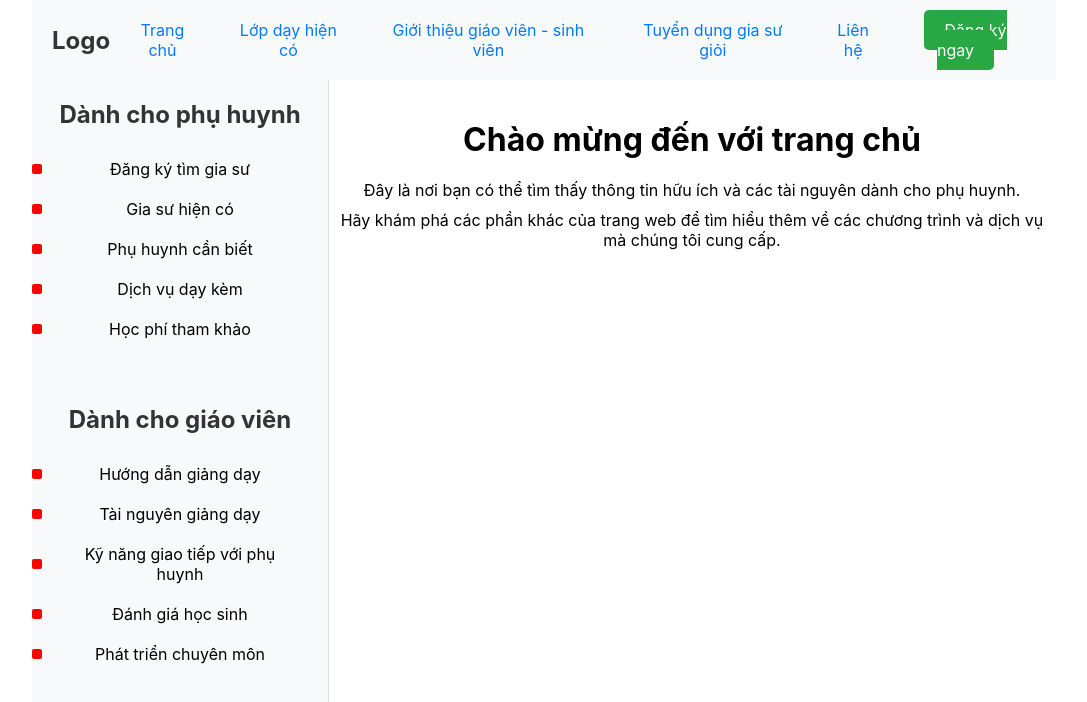
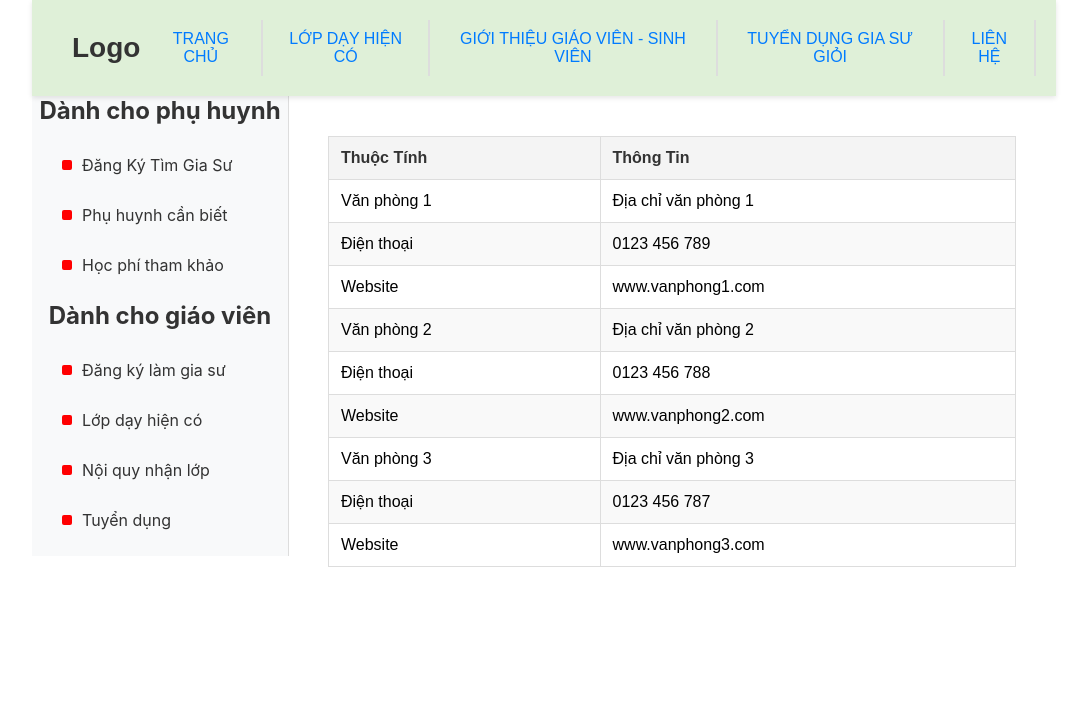
Before and after one commit to Thanh3Bien/WebGS-Version2, a React (Create React App) app: page /lien-he in a window 1280 px wide. Shown: the top 702 px of the page, without its empty margins (96-1183 px from the left). Built offline with nearby package versions, Linux system fonts and the light colour scheme.

Commit message:
edit content and link to

```diff
--- a/package.json
+++ b/package.json
@@ -9,6 +9,7 @@
     "postcss": "^8.5.2",
     "react": "^19.0.0",
     "react-dom": "^19.0.0",
+    "react-router-dom": "^7.1.5",
     "react-scripts": "^5.0.1",
     "tailwindcss": "^4.0.6",
     "web-vitals": "^4.2.4"
@@ -36,5 +37,8 @@
       "last 1 firefox version",
       "last 1 safari version"
     ]
+  },
+  "devDependencies": {
+    "@babel/plugin-proposal-private-property-in-object": "^7.21.11"
   }
 }
--- a/src/App.js
+++ b/src/App.js
@@ -1,43 +1,41 @@
 import logo from './logo.svg';
 import React, {useState} from 'react';
+import { BrowserRouter as Router, Route, Routes } from 'react-router-dom';
 import './App.css';
 import Header from './Header/Header';
 import ParentList from './Components/ParentList/Parent';
 import TeacherList from './Components/TeacherList/Teacher';
+//Header Tag
 import Home from './Components/HomePage/Home'
+import Contact from './Components/ContactPage/Contact';
 
 //ParentList
 import ParentKnow from './Components/ParentListContent/ParentKnow/ParentKnow';
 import FindingRegister from './Components/ParentListContent/FindingRegister/FindingRegister';
+import Fee from './Components/ParentListContent/Fee/Fee';
 
 const App = () => {
-  const [activePage, setActivePage] = useState('home'); // Trạng thái để theo dõi trang hiện tại
-
-  const handleListClick = (id) => {
-    if (id === 1) {
-      setActivePage('findingRegister'); // Chuyển sang trang FindingRegister
-    } else if (id === 3) {
-      setActivePage('parentKnow'); // Chuyển sang trang ParentKnow
-    } else {
-      setActivePage('home'); // Quay lại trang Home cho các ID khác
-    }
-  };
-
   return (
+    <Router>
       <div className="App">
         <Header />
         <div className="container">
           <div className="sidebar">
-          <ParentList handleListClick={handleListClick} />
-          <TeacherList handleListClick={handleListClick} />
+            <ParentList />
+            <TeacherList />
           </div>
           <div className="content">
-          {activePage === 'home' && <Home />}
-          {activePage === 'parentKnow' && <ParentKnow />}
-          {activePage === 'findingRegister' && <FindingRegister />}
+            <Routes>
+              <Route path="/" element={<Home />} />
+              <Route path="/lien-he" element={<Contact />} />
+              <Route path="/parent-know" element={<ParentKnow />} />
+              <Route path="/finding-register" element={<FindingRegister />} />
+              <Route path="/fee" element={<Fee />} />
+            </Routes>
           </div>
         </div>
       </div>
+    </Router>
   );
 };
 
--- a/src/Components/ContactPage/Contact.css
+++ b/src/Components/ContactPage/Contact.css
@@ -0,0 +1,45 @@
+.contact-container {
+    display: flex;
+    align-items: center;
+    justify-content: center;
+    max-width: 800px; /* Giới hạn chiều rộng của container */
+    margin: 0 auto; /* Căn giữa container */
+    padding: 20px; /* Khoảng cách bên trong */
+    font-family: Arial, sans-serif; /* Phông chữ */
+  }
+
+
+
+  .contact-table {
+    width: 100%; /* Chiều rộng 100% */
+    border-collapse: collapse; /* Gộp viền của các ô */
+  }
+
+  .contact-table th,
+  .contact-table td {
+    border: 1px solid #ddd; /* Viền cho các ô */
+    padding: 12px; /* Khoảng cách bên trong các ô */
+    text-align: left; /* Căn trái nội dung */
+  }
+
+  .contact-table th {
+    background-color: #f4f4f4; /* Màu nền cho tiêu đề bảng */
+    color: #333; /* Màu chữ cho tiêu đề bảng */
+  }
+
+  .contact-table tr:nth-child(even) {
+    background-color: #f9f9f9; /* Màu nền cho các hàng chẵn */
+  }
+
+  .contact-table tr:hover {
+    background-color: #f1f1f1; /* Màu nền cho hàng khi hover */
+  }
+
+  .contact-table td a {
+    color: #007bff; /* Màu link */
+    text-decoration: none; /* Bỏ gạch chân */
+  }
+
+  .contact-table td a:hover {
+    text-decoration: underline; /* Gạch chân link khi hover */
+  }
--- a/src/Components/ContactPage/Contact.js
+++ b/src/Components/ContactPage/Contact.js
@@ -0,0 +1,58 @@
+import React from 'react';
+import './Contact.css'
+
+const Contact = () => {
+  return (
+    <div className="contact-container">
+      {/* <h3>Liên Hệ</h3> */}
+      <table className="contact-table">
+        <thead>
+          <tr>
+            <th>Thuộc Tính</th>
+            <th>Thông Tin</th>
+          </tr>
+        </thead>
+        <tbody>
+          <tr>
+            <td>Văn phòng 1</td>
+            <td>Địa chỉ văn phòng 1</td>
+          </tr>
+          <tr>
+            <td>Điện thoại</td>
+            <td>0123 456 789</td>
+          </tr>
+          <tr>
+            <td>Website</td>
+            <td>www.vanphong1.com</td>
+          </tr>
+          <tr>
+            <td>Văn phòng 2</td>
+            <td>Địa chỉ văn phòng 2</td>
+          </tr>
+          <tr>
+            <td>Điện thoại</td>
+            <td>0123 456 788</td>
+          </tr>
+          <tr>
+            <td>Website</td>
+            <td>www.vanphong2.com</td>
+          </tr>
+          <tr>
+            <td>Văn phòng 3</td>
+            <td>Địa chỉ văn phòng 3</td>
+          </tr>
+          <tr>
+            <td>Điện thoại</td>
+            <td>0123 456 787</td>
+          </tr>
+          <tr>
+            <td>Website</td>
+            <td>www.vanphong3.com</td>
+          </tr>
+        </tbody>
+      </table>
+    </div>
+  );
+};
+
+export default Contact;
--- a/src/Components/ParentList/Parent.css
+++ b/src/Components/ParentList/Parent.css
@@ -1,6 +1,5 @@
 .parent-list {
-    width: 100%; /* Chiếm 25% chiều rộng */
-    padding: 20px;
+  width: 100%; /* Chiếm 100% chiều rộng */
   background-color: #f8f9fa; /* Nền cho sidebar */
   border-right: 1px solid #ddd; /* Đường viền bên phải */
 }
@@ -17,17 +16,27 @@
 .parent-list li {
   padding: 10px;
   cursor: pointer;
-    position: relative; /* Để có thể sử dụng pseudo-element */
+  display: flex; /* Sử dụng flexbox để căn chỉnh */
+  align-items: center; /* Căn giữa theo chiều dọc */
 }
 
-  .parent-list li::before {
-    content: '';
+.parent-list li .bullet {
   width: 10px; /* Kích thước của dấu chấm */
   height: 10px; /* Kích thước của dấu chấm */
   background-color: red; /* Màu đỏ cho dấu chấm */
-    border-radius: 2px; /* Tạo hình vuông */
-    position: absolute; /* Đặt vị trí tuyệt đối */
-    left: -20px; /* Đưa dấu chấm sang bên trái */
-    top: 50%; /* Căn giữa theo chiều dọc */
-    transform: translateY(-50%); /* Căn giữa hoàn hảo */
+  border-radius: 2px; /* Bo góc cho dấu chấm */
+  margin-left: 20px;
+  margin-right: 10px; /* Khoảng cách giữa dấu chấm và nội dung */
 }
+
+.parent-list li a {
+  text-decoration: none; /* Bỏ gạch chân */
+  color: #333; /* Màu chữ */
+
+}
+
+.parent-list li a:hover {
+  background-color: #e9ecef; /* Màu nền khi hover */
+  color: #007bff; /* Màu chữ khi hover */
+  border-radius: 4px; /* Bo góc cho hiệu ứng hover */
+}
--- a/src/Components/ParentList/Parent.js
+++ b/src/Components/ParentList/Parent.js
@@ -1,5 +1,6 @@
 import React from 'react';
 import './Parent.css';
+import { Link } from 'react-router-dom';
 
 const ParentList = ({ handleListClick }) => {
   const listItems = [
@@ -13,12 +14,19 @@ const ParentList = ({ handleListClick }) => {
   return (
     <div className="parent-list">
       <h2>Dành cho phụ huynh</h2>
-      <ul>
-        {listItems.map(item => (
-          <li key={item.id} onClick={() => handleListClick(item.id)}>
-            {item.title}
+        <ul>
+          <li>
+            <span className="bullet"></span>
+            <Link to="/finding-register">Đăng Ký Tìm Gia Sư</Link>
           </li>
-        ))}
+          <li>
+            <span className="bullet"></span>
+            <Link to="/parent-know">Phụ huynh cần biết</Link>
+          </li>
+          <li>
+            <span className="bullet"></span>
+            <Link to="/fee">Học phí tham khảo</Link>
+          </li>
       </ul>
     </div>
   );
--- /dev/null
+++ b/src/Components/ParentListContent/Fee/Fee.css
@@ -0,0 +1,30 @@
+.fee-container {
+    max-width: 800px; /* Giới hạn chiều rộng của container */
+    margin: 0 auto;
+    padding: 20px; /* Khoảng cách bên trong */
+    font-family: Arial, sans-serif; /* Phông chữ */
+    line-height: 1.6; /* Tăng khoảng cách giữa các dòng */
+    text-align: start;
+  }
+
+  .fee-title {
+    font-size: 24px; /* Kích thước chữ */
+    font-weight: bold; /* Đậm chữ */
+    text-align: center; /* Căn giữa tiêu đề */
+    color: #333; /* Màu sắc tiêu đề */
+    margin-bottom: 20px; /* Khoảng cách dưới tiêu đề */
+    border-bottom: 2px solid #007bff; /* Đường viền dưới tiêu đề */
+    padding-bottom: 10px; /* Khoảng cách dưới chữ */
+  }
+
+  p {
+    padding-bottom: 20px;
+  }
+  ul {
+    list-style-type: none; /* Bỏ dấu chấm mặc định */
+    padding: 0; /* Bỏ padding */
+  }
+
+  ul li {
+    margin: 10px 0; /* Khoảng cách giữa các mục trong danh sách */
+  }
--- /dev/null
+++ b/src/Components/ParentListContent/Fee/Fee.js
@@ -0,0 +1,32 @@
+import React from 'react';
+import './Fee.css'; // Tạo file CSS riêng để định dạng
+
+const Fee = () => {
+  return (
+    <div className="fee-container">
+      <div className="fee-title">HỌC PHÍ THAM KHẢO</div>
+      <p>
+        Gia sư Tài Năng Biên Hoà xin gửi đến quý phụ huynh, học sinh bảng học phí tham khảo.
+      </p>
+      <p>
+        Học phí thay đổi theo số môn học và yêu cầu cụ thể của phụ huynh. Để được tư vấn cụ thể, quý phụ huynh vui lòng liên hệ: <strong>000000000</strong> để được tư vấn.
+      </p>
+      <p>
+        Đối với các giáo viên đứng tuổi, giảng viên đại học nhiều năm kinh nghiệm đang công tác và giảng dạy tại các Trường Đại học, Trung tâm luyện thi có uy tín tại Biên Hòa thì học phí được tính theo tiết (45 phút) như sau:
+      </p>
+      <ul>
+        <li>Cấp 1: 100.000 đ – 150.000 đ/ tiết</li>
+        <li>Cấp 2: 150.000 đ – 200.000 đ/ tiết</li>
+        <li>Cấp 3: 200.000 đ – 300.000 đ/ tiết</li>
+      </ul>
+      <p>
+            Quí phụ huynh có nhu cầu cần tìm gia sư, xin liên hệ trực tiếp về <strong>TRUNG TÂM GIA SƯ TÀI NĂNG BIÊN HOÀ</strong> – đảm bảo quý phụ huynh sẽ an tâm và hài lòng.
+      </p>
+      <p>
+        Hotline: <strong>000000 (24/7)</strong>
+      </p>
+    </div>
+  );
+};
+
+export default Fee;
--- a/src/Components/TeacherList/Teacher.css
+++ b/src/Components/TeacherList/Teacher.css
@@ -1,6 +1,5 @@
 .teacher-list {
-    width: 100%; /* Chiếm 25% chiều rộng */
-    padding: 20px;
+  width: 100%; /* Chiếm 100% chiều rộng */
   background-color: #f8f9fa; /* Nền cho sidebar */
   border-right: 1px solid #ddd; /* Đường viền bên phải */
 }
@@ -17,17 +16,26 @@
 .teacher-list li {
   padding: 10px;
   cursor: pointer;
-    position: relative; /* Để có thể sử dụng pseudo-element */
+  display: flex; /* Sử dụng flexbox để căn chỉnh */
+  align-items: center; /* Căn giữa theo chiều dọc */
 }
 
-  .teacher-list li::before {
-    content: '';
+.teacher-list li .bullet {
   width: 10px; /* Kích thước của dấu chấm */
   height: 10px; /* Kích thước của dấu chấm */
   background-color: red; /* Màu đỏ cho dấu chấm */
-    border-radius: 2px; /* Tạo hình vuông */
-    position: absolute; /* Đặt vị trí tuyệt đối */
-    left: -20px; /* Đưa dấu chấm sang bên trái */
-    top: 50%; /* Căn giữa theo chiều dọc */
-    transform: translateY(-50%); /* Căn giữa hoàn hảo */
+  border-radius: 2px; /* Bo góc cho dấu chấm */
+  margin-left: 20px;
+  margin-right: 10px; /* Khoảng cách giữa dấu chấm và nội dung */
 }
+
+.teacher-list li a {
+  text-decoration: none; /* Bỏ gạch chân */
+  color: #333; /* Màu chữ */
+}
+
+.teacher-list li a:hover {
+  background-color: #e9ecef; /* Màu nền khi hover */
+  color: #007bff; /* Màu chữ khi hover */
+  border-radius: 4px; /* Bo góc cho hiệu ứng hover */
+}
--- a/src/Components/TeacherList/Teacher.js
+++ b/src/Components/TeacherList/Teacher.js
@@ -1,13 +1,13 @@
 import React from 'react';
 import './Teacher.css';
+import { Link } from 'react-router-dom';
 
-const TeacherList = ({ handleListClick }) => {
+const TeacherList = () => {
   const listItems = [
-    { id: 1, title: 'Hướng dẫn giảng dạy' },
-    { id: 2, title: 'Tài nguyên giảng dạy' },
-    { id: 3, title: 'Kỹ năng giao tiếp với phụ huynh' },
-    { id: 4, title: 'Đánh giá học sinh' },
-    { id: 5, title: 'Phát triển chuyên môn' },
+    { id: 1, title: 'Đăng ký làm gia sư', path: '/dang-ky-lam-gia-su' },
+    { id: 2, title: 'Lớp dạy hiện có', path: '/lop-day-hien-co' },
+    { id: 3, title: 'Nội quy nhận lớp', path: '/noi-quy-nhan-lop' },
+    { id: 4, title: 'Tuyển dụng', path: '/tuyen-dung' },
   ];
 
   return (
@@ -15,8 +15,9 @@ const TeacherList = ({ handleListClick }) => {
       <h2>Dành cho giáo viên</h2>
       <ul>
         {listItems.map(item => (
-          <li key={item.id} onClick={() => handleListClick(item.id)}>
-            {item.title}
+          <li key={item.id}>
+            <span className="bullet"></span>
+            <Link to={item.path}>{item.title}</Link>
           </li>
         ))}
       </ul>
--- a/src/Header/Header.css
+++ b/src/Header/Header.css
@@ -1,27 +1,46 @@
 .header {
   display: flex;
-    justify-content: space-between;
-    align-items: center;
+  justify-content: space-between; /* Giữ khoảng cách giữa các phần tử */
+  align-items: center; /* Căn giữa theo chiều dọc */
   padding: 10px 20px;
-    background-color: #f8f9fa; /* Màu nền cho header */
+  background-color: #fff; /* Màu nền trắng cho header */
+  box-shadow: 0 2px 5px rgba(0, 0, 0, 0.1); /* Hiệu ứng bóng */
+  position: relative; /* Để menu tuyệt đối hoạt động đúng */
+  z-index: 100; /* Đảm bảo header nằm trên các phần tử khác */
+  max-width: 1200px; /* Đặt chiều rộng tối đa cho header */
+  margin: 0 auto; /* Căn giữa header trên trang */
+  font-family: 'Merriweather', sans-serif;
+  background-color: #dff0d8;
 }
-
+.logo {
+  margin-right: auto; /* Đẩy logo sang bên trái */
+}
 .logo a {
-    font-size: 24px;
+  align-items: flex-start;
+  font-size: 28px; /* Kích thước chữ lớn hơn cho logo */
   font-weight: bold;
   color: #333;
   text-decoration: none;
+  transition: color 0.3s; /* Hiệu ứng chuyển màu */
+  padding-left: 20px;
+}
+
+.logo a:hover {
+  color: #0056b3; /* Màu khi hover */
 }
 
 .menu-toggle {
   display: none; /* Ẩn nút trên màn hình lớn */
   font-size: 30px;
   cursor: pointer;
+  background: none; /* Đảm bảo không có nền */
+  border: none; /* Không có đường viền */
 }
 
 .nav {
   display: flex;
-    gap: 20px; /* Khoảng cách giữa các mục */
+  gap: 30px; /* Khoảng cách lớn hơn giữa các mục */
+  margin-right: auto;
 }
 
 .nav ul {
@@ -30,17 +49,40 @@
   padding: 0;
   margin: 0;
 }
+
 .nav li {
   padding: 10px 15px; /* Điều chỉnh khoảng cách giữa các mục */
+  position: relative; /* Để tạo khoảng cách với đường viền */
+  border-right: 2px solid #ddd;
 }
 
 .nav a {
   text-decoration: none;
   color: #007bff; /* Màu cho các liên kết */
+  transition: color 0.3s, text-shadow 0.3s; /* Hiệu ứng chuyển màu và bóng chữ */
 }
 
 .nav a:hover {
-    text-decoration: underline; /* Hiệu ứng khi hover */
+  color: #0056b3; /* Màu khi hover */
+  text-shadow: 0 1px 5px rgba(0, 0, 0, 0.2); /* Hiệu ứng bóng chữ khi hover */
+}
+
+/* Thêm đường viền dưới mỗi mục menu */
+.nav li::after {
+  content: "";
+  display: block;
+  height: 2px; /* Độ dày đường viền */
+  background-color: #28a745; /* Màu cho đường viền */
+  width: 100%;
+  position: absolute;
+  bottom: 0; /* Đặt đường viền ở dưới cùng của mục */
+  left: 0; /* Căn trái */
+  transform: scaleX(0); /* Ẩn đường viền ban đầu */
+  transition: transform 0.3s; /* Hiệu ứng chuyển động */
+}
+
+.nav li:hover::after {
+  transform: scaleX(1); /* Hiện đường viền khi hover */
 }
 
 .cta {
@@ -53,10 +95,12 @@
   color: white;
   text-decoration: none;
   border-radius: 5px;
+  transition: background-color 0.3s, transform 0.3s; /* Hiệu ứng chuyển màu và phóng to */
 }
 
 .cta-button:hover {
   background-color: #218838; /* Màu khi hover */
+  transform: scale(1.05); /* Phóng to khi hover */
 }
 
 /* Responsive styles */
@@ -75,6 +119,7 @@
       background-color: #f8f9fa; /* Nền cho menu */
       border: 1px solid #ddd; /* Đường viền cho menu */
       box-shadow: 0 2px 5px rgba(0, 0, 0, 0.1); /* Hiệu ứng bóng */
+      z-index: 1000; /* Đảm bảo menu nằm trên các phần tử khác */
   }
 
   .nav.open {
--- a/src/Header/Header.js
+++ b/src/Header/Header.js
@@ -1,4 +1,5 @@
 import React, { useState } from 'react';
+import { Link } from 'react-router-dom';
 import './Header.css';
 
 const Header = () => {
@@ -19,16 +20,16 @@ const Header = () => {
       </div>
       <nav className={`nav ${isOpen ? 'open' : ''}`}>
         <ul>
-          <li><a href="/">Trang chủ</a></li>
-          <li><a href="/lop-day-hien-co">Lớp dạy hiện có</a></li>
-          <li><a href="/gioi-thieu-giao-vien-sinh-vien">Giới thiệu giáo viên - sinh viên</a></li>
-          <li><a href="/tuyen-dung-gia-su-gioi">Tuyển dụng gia sư giỏi</a></li>
-          <li><a href="/lien-he">Liên hệ</a></li>
+          <li><a href="/">TRANG CHỦ</a></li>
+          <li><a href="/lop-day-hien-co">LỚP DẠY HIỆN CÓ</a></li>
+          <li><a href="/gioi-thieu-giao-vien-sinh-vien">GIỚI THIỆU GIÁO VIÊN - SINH VIÊN</a></li>
+          <li><a href="/tuyen-dung-gia-su-gioi">TUYỂN DỤNG GIA SƯ GIỎI</a></li>
+          <li><Link to="/lien-he">LIÊN HỆ</Link></li>
         </ul>
       </nav>
-      <div className="cta">
+      {/* <div className="cta">
         <a href="/dang-ky" className="cta-button">Đăng ký ngay</a>
-      </div>
+      </div> */}
     </header>
   );
 };
```
Also changed, not shown: 12 other files (tests, documents, lock files or other folders). Lines whose indentation alone changed are shown as unchanged.
